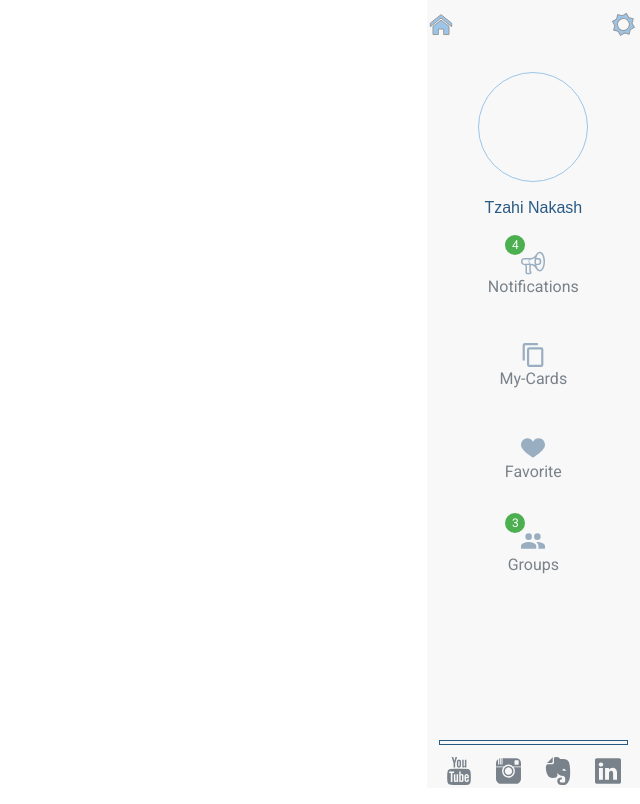
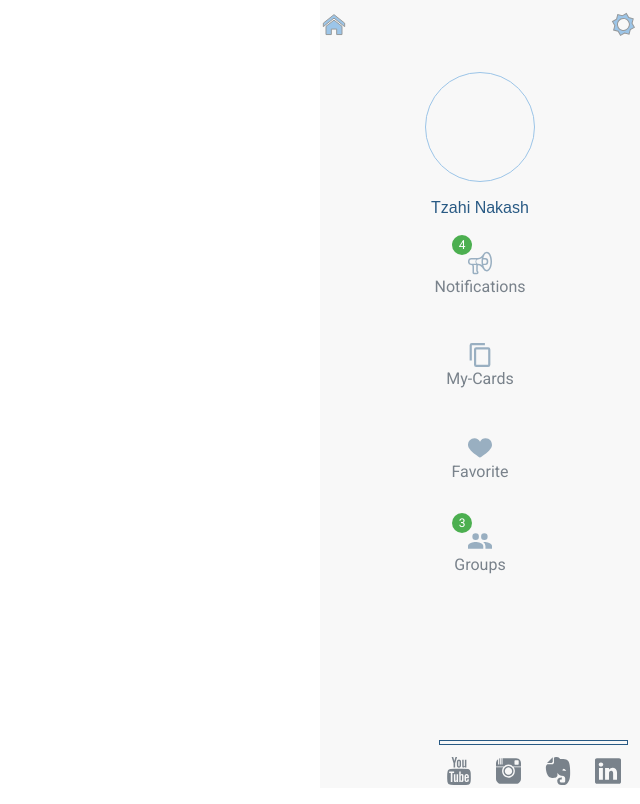
Before and after one commit to tzah/nadlanico, a Vue app: page /#/ in a window 1280 px wide. Shown: the whole page, without its empty margins (640-1280 px from the left). Built offline with nearby package versions, Linux system fonts and the light colour scheme.

Commit message:
fix nav bar

```diff
--- a/src/components/shell/navBar/navBar.vue
+++ b/src/components/shell/navBar/navBar.vue
@@ -1,11 +1,11 @@
 <template>
     <v-container class="navBar">
-        <v-row style=" padding-top: 1vh">
-            <v-col cols="3" style="padding-left: 2vw;">
+        <v-row style="padding-top: 1vh">
+            <v-col cols="3" class="settingIcon">
                 <SettingsIcon/>
             </v-col>
             <v-spacer/>
-            <v-col cols="1" style="padding-left: 3vw; padding-top: 17px">
+            <v-col cols="1" class="homeIcon">
                 <v-icon>$home</v-icon>
             </v-col>
         </v-row>
@@ -66,6 +66,15 @@
 </script>
 
 <style scoped lang="scss">
+    .homeIcon{
+        padding-left: 3vw;
+        padding-top: 17px;
+    }
+
+    .settingIcon{
+        padding-left: 2vw;
+    }
+
     .navBar {
         background-color: #F8F8F8;
     }
--- a/src/components/shell/shell.vue
+++ b/src/components/shell/shell.vue
@@ -1,10 +1,10 @@
 <template>
     <v-container fluid fill-height>
         <v-row no-gutters>
-            <v-col cols="2" class="navBar">
+            <v-col cols="3" class="navBar">
                 <slot name="navBar"/>
             </v-col>
-            <v-col cols="10" class="content">
+            <v-col cols="9" class="content">
                 <router-view/>
             </v-col>
         </v-row>
```
